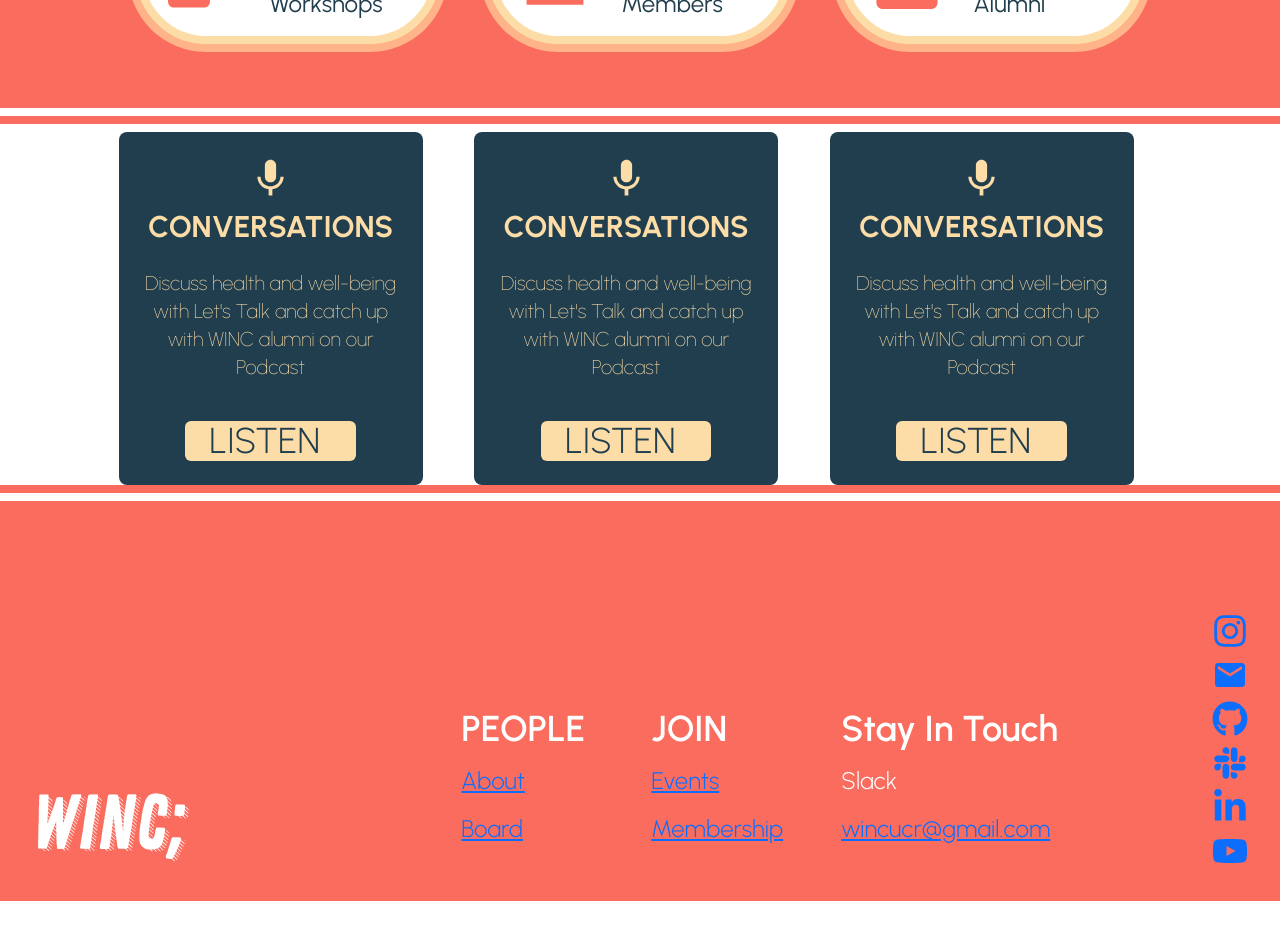
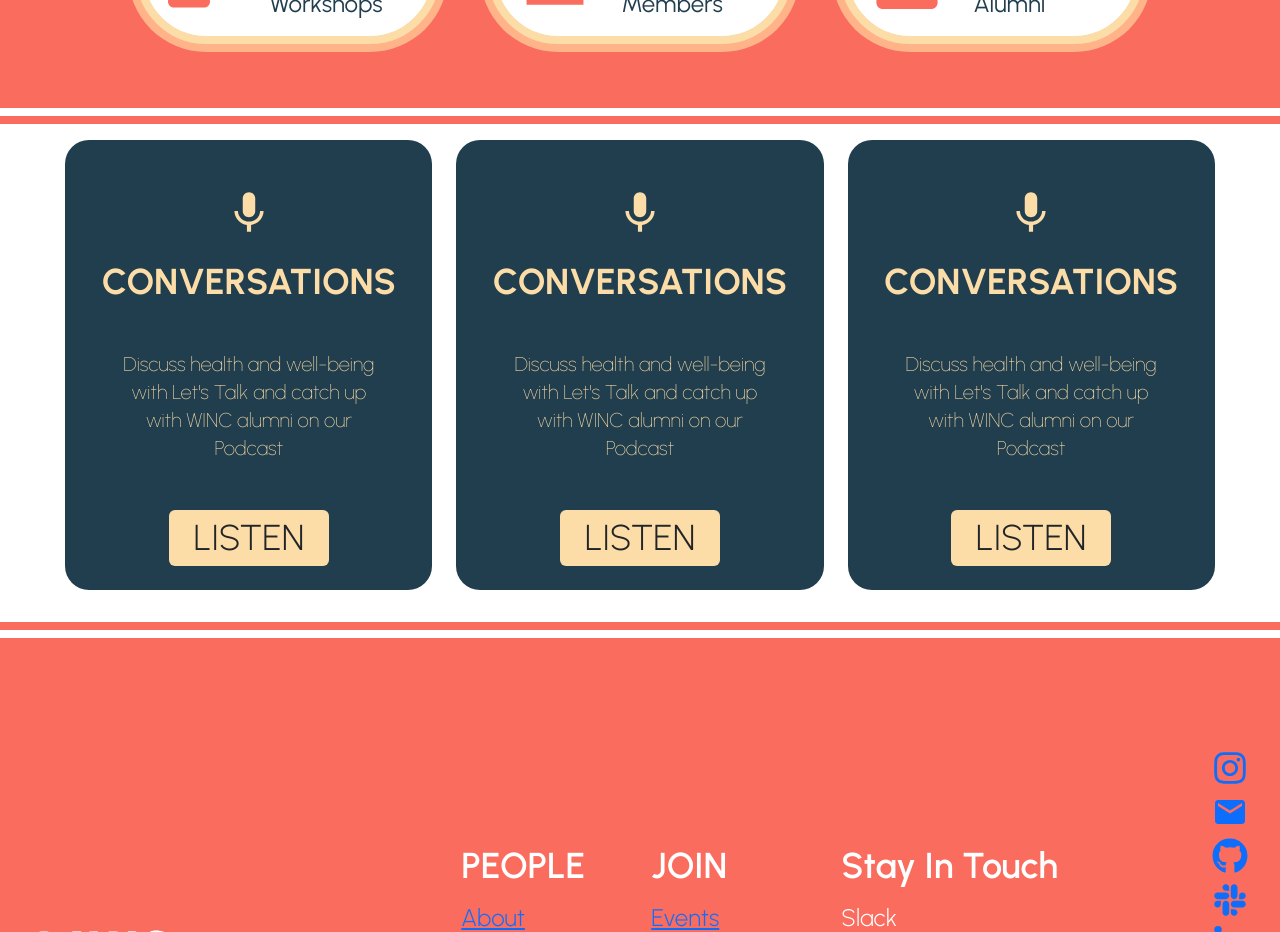
Before and after one commit to acm-ucr/winc-website, a Next.js app: page /home in a window 1280 px wide. Shown: the part 1040-1972 px from the top of the page. Before the commit the page ends 1941 px from the top, so only its background shows below. Built offline with nearby package versions, Linux system fonts and the light colour scheme.

Commit message:
fixed home services inital component structure

```diff
--- a/src/components/about/Services.js
+++ b/src/components/about/Services.js
@@ -14,21 +14,21 @@ const Services = () => {
         <Title text="Become a Member" textcolor="text-winc-white" />
       </div>
       <Row className="flex justify-center w-11/12 pb-16">
-        <Col className="flex flex-col items-center justify-center text-center">
+        <Col>
           <Service
             icon={<IoPersonSharp size={40} />}
             info="Meetings & Events"
             description="Sign-in sheets will be sent out at the beginning of every meeting and event.Sign in so we can track attendance and give you access to our newsletters."
           />
         </Col>
-        <Col className="flex flex-col items-center justify-center text-center">
+        <Col>
           <Service
             icon={<IoPersonSharp size={40} />}
             info="Join our Slack"
             description="Join our Slack to communicate with us and have access to all our channels including #opportunities — a great resouce for seeking internships and on-campus jobs."
           />
         </Col>
-        <Col className="flex flex-col items-center justify-center text-center">
+        <Col>
           <Service
             icon={<IoPersonSharp size={40} />}
             info="Follow our Socials"
--- a/src/components/home/Service.js
+++ b/src/components/home/Service.js
@@ -12,21 +12,21 @@ const Service = ({
 }) => {
   return (
     <div
-      className={` ${backgroundColor} p-6 w-11/12 rounded-lg flex items-center justify-center flex-col`}
+      className={` ${backgroundColor} w-11/12 rounded-3xl min-w-fit h-full flex items-center justify-center flex-col font-urbanist p-4`}
     >
-      {icon}
-      <h1
-        className={` ${textColor} text-center text-3xl mb-4 mt-2 justify-center font-bold`}
+      <div className="pt-6">{icon}</div>
+      <div
+        className={` ${textColor} flex text-center text-4xl my-4 justify-center font-bold`}
       >
         {topic}
-      </h1>
-      <p className={` ${textColor} text-center font-thin text-xl`}>
+      </div>
+      <p
+        className={` ${textColor} flex text-center font-thin px-8 text-xl mt-4`}
+      >
         {description}
       </p>
-
-      {/* Smaller Rectangle */}
       <div
-        className={` ${mediaBG} ${mediaText} w-8/12 h-1/6 rounded-md px-4 mt-4 flex text-4xl items-center font-light justify-center"`}
+        className={`${mediaBG} ${mediaText}flex justify-center text-center font-light text-4xl py-2 px-1 items-center w-6/12 h-full rounded-md mt-8`}
       >
         {media}
       </div>
--- a/src/components/home/Services.js
+++ b/src/components/home/Services.js
@@ -5,11 +5,11 @@ import Service from "./Service";
 import { MdMic } from "react-icons/md";
 const Services = () => {
   return (
-    <div className="flex justify-center">
-      <Row className="w-10/12 flex justify-center">
+    <div className="flex justify-center w-full my-8">
+      <Row className="w-11/12 flex justify-center">
         <Col>
           <Service
-            icon={<MdMic className="text-winc-yellow" size={45} />}
+            icon={<MdMic className="text-winc-yellow" size={50} />}
             topic="CONVERSATIONS"
             textColor="text-winc-yellow"
             description="Discuss health and well-being with Let's Talk and catch up with WINC alumni on our Podcast"
@@ -21,7 +21,7 @@ const Services = () => {
         </Col>
         <Col>
           <Service
-            icon={<MdMic className="text-winc-yellow" size={45} />}
+            icon={<MdMic className="text-winc-yellow" size={50} />}
             topic="CONVERSATIONS"
             textColor="text-winc-yellow"
             description="Discuss health and well-being with Let's Talk and catch up with WINC alumni on our Podcast"
@@ -33,7 +33,7 @@ const Services = () => {
         </Col>
         <Col>
           <Service
-            icon={<MdMic className="text-winc-yellow" size={45} />}
+            icon={<MdMic className="text-winc-yellow" size={50} />}
             topic="CONVERSATIONS"
             textColor="text-winc-yellow"
             description="Discuss health and well-being with Let's Talk and catch up with WINC alumni on our Podcast"
```
